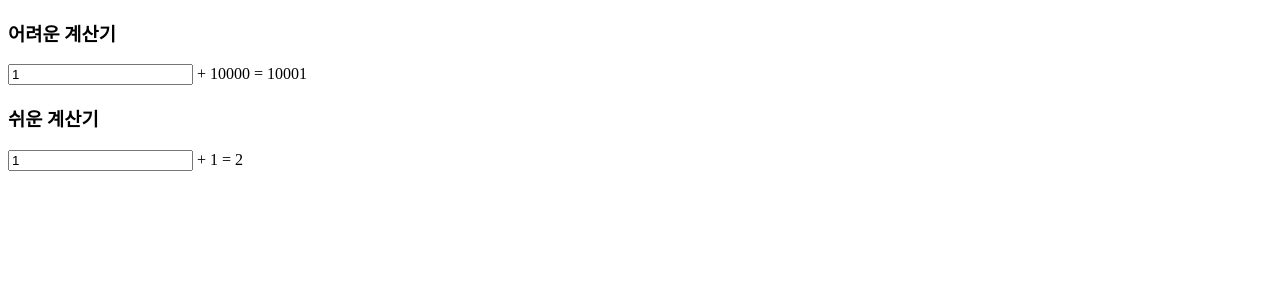
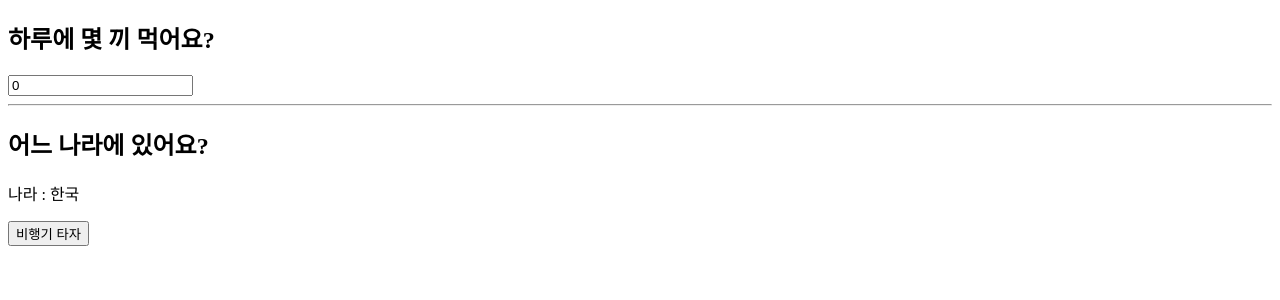
Before and after one commit to ramiKang/react-hook-study, a React (Create React App) app: page / in a window 1280 px wide. Shown: the top 300 px of the page. Built offline with nearby package versions, Linux system fonts and the light colour scheme.

Commit message:
feat: Implement Location Example with useMemo
- Implement Location Example with useMemo

```diff
--- a/src/App.jsx
+++ b/src/App.jsx
@@ -1,9 +1,11 @@
 import CalculatorExample from "./Component/UseMemo/CalculatorExample";
+import LocationExample from "./Component/UseMemo/LocationExample";
 
 function App() {
   return (
     <div className="App">
-      <CalculatorExample />
+      {/* <CalculatorExample /> */}
+      <LocationExample />
     </div>
   );
 }
--- /dev/null
+++ b/src/Component/UseMemo/LocationExample.jsx
@@ -0,0 +1,41 @@
+import React, { useEffect, useMemo, useState } from "react";
+
+const LocationExample = () => {
+  const [number, setNumber] = useState(0);
+  const [isKorea, setIsKorea] = useState(true);
+
+  /* 원시 타입 */
+  //   const location = isKorea ? "한국" : "외국";
+
+  /* 객체 타입 */
+  // 눈으로 보이는게 똑같아도 다른 주소 값으로 오브젝트를 참조
+  //   const location = {
+  //     country: isKorea ? "한국" : "외국",
+  //   };
+
+  const location = useMemo(() => {
+    return { country: isKorea ? "한국" : "외국" };
+  }, [isKorea]);
+
+  // 렌더링 이전과 이후의 값을 비교해서 useEffect 안의 내용을 실행할까 말까 결정함
+  useEffect(() => {
+    console.log("useEffect 호출");
+  }, [location]);
+
+  return (
+    <div>
+      <h2>하루에 몇 끼 먹어요?</h2>
+      <input
+        type="number"
+        value={number}
+        onChange={(e) => setNumber(e?.target?.value)}
+      />
+      <hr />
+      <h2>어느 나라에 있어요?</h2>
+      <p>나라 : {location?.country}</p>
+      <button onClick={() => setIsKorea(!isKorea)}>비행기 타자</button>
+    </div>
+  );
+};
+
+export default LocationExample;
```
